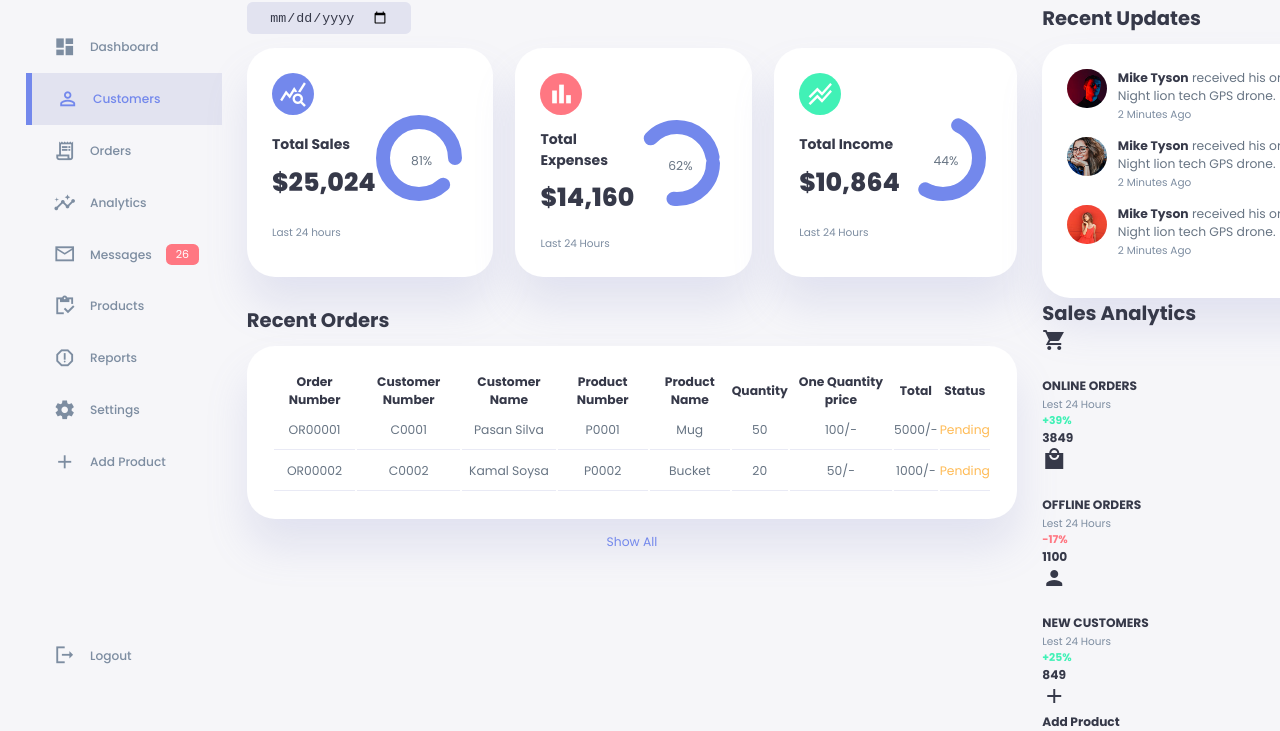
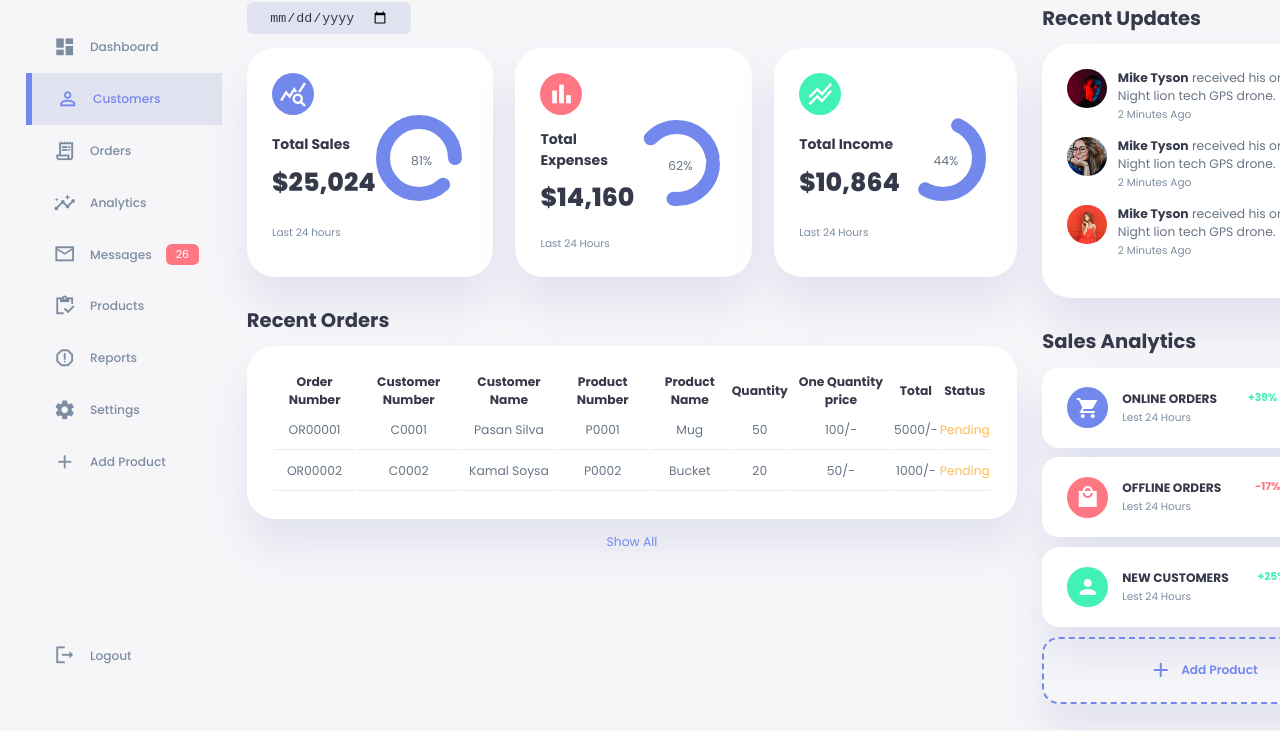
Before and after one commit to sameeraudesh995/js-crud-project, a plain HTML site: page index.html in a window 1280 px wide. Shown: the part 70-801 px from the top of the page. Drawn offline with Linux system fonts and the light colour scheme.

Commit message:
sales analytics area completed

```diff
--- a/style.css
+++ b/style.css
@@ -482,3 +482,73 @@ main {
     gap: 1rem;
     margin-bottom: 1rem;
   }
+
+  /*=========================== Sales analytics ========================*/
+
+  .right .sales-analytics{
+    margin-top: 2rem;
+  }
+
+  .right .sales-analytics h2{
+    margin-bottom: 0.8rem;
+  }
+
+  .right .sales-analytics .item{
+    background: var(--color-white);
+    display: flex;
+    align-items: center;
+    gap: 1rem;
+    margin-bottom: 0.7rem;
+    padding: 1.4rem var(--card-padding);
+    border-radius: var(--border-radius-3);
+    box-shadow: var(--box-shadow);
+    transition: all 300ms ease;
+  }
+
+  .right .sales-analytics .item:hover{
+    box-shadow: none;
+  }
+
+  .right .sales-analytics .item .right{
+    display: flex;
+    justify-content: space-between;
+    align-items: start;
+    margin: 0;
+    width: 100%;
+  }
+
+  .right .sales-analytics .item .icon{
+    padding: 0.6rem;
+    color: var(--color-white);
+    border-radius: 50%;
+    background: var(--color-primary);
+    display: flex;
+  }
+
+  .right .sales-analytics .item.offline .icon{
+    background: var(--color-danger);
+
+  }
+  .right .sales-analytics .item.customers .icon{
+    background: var(--color-success);
+
+  }
+
+  .right .sales-analytics .add-product{
+    background: transparent;
+    border: 2px dashed var(--color-primary);
+    color: var(--color-primary);
+    display: flex;
+    align-items: center;
+    justify-content: center;
+  }
+
+  .right .sales-analytics .add-product div{
+    display: flex;
+    align-items: center;
+    gap: 0.6rem;
+  }
+
+  .right .sales-analytics .add-product div h3{
+    font-weight: 600;
+  }
```
